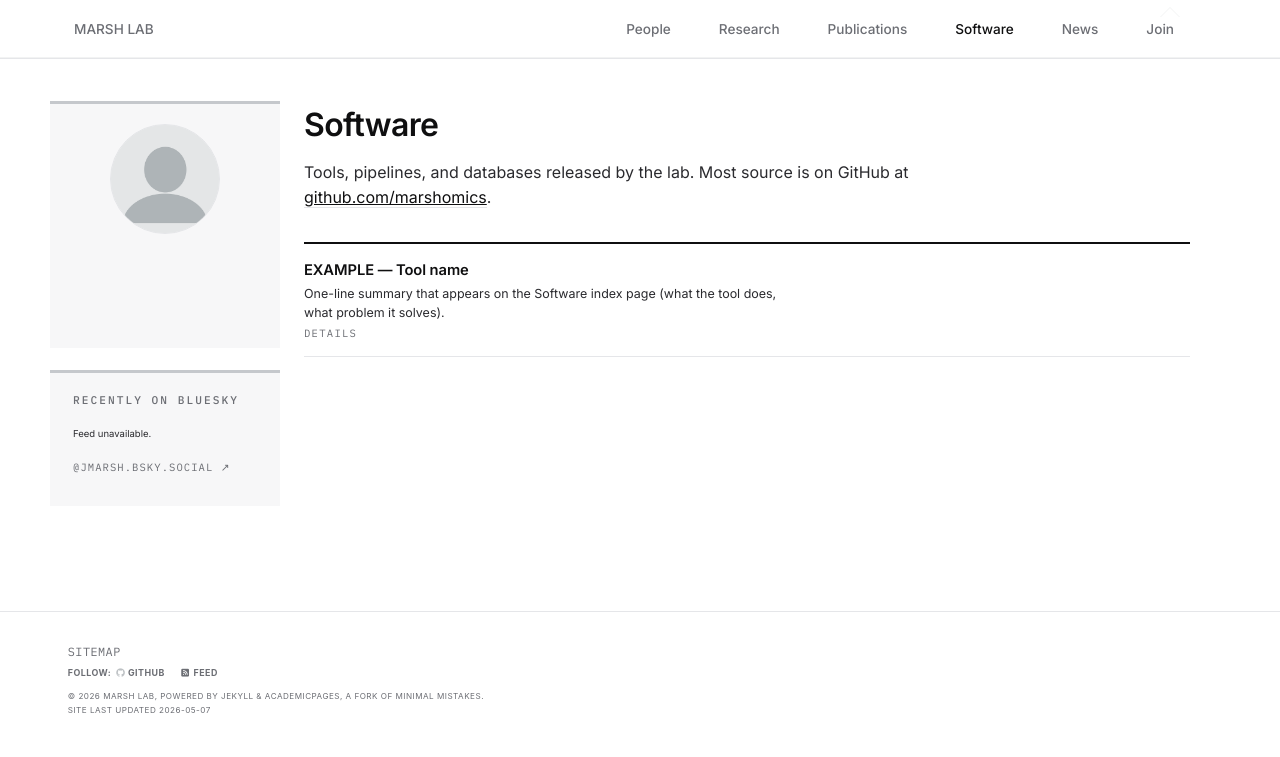
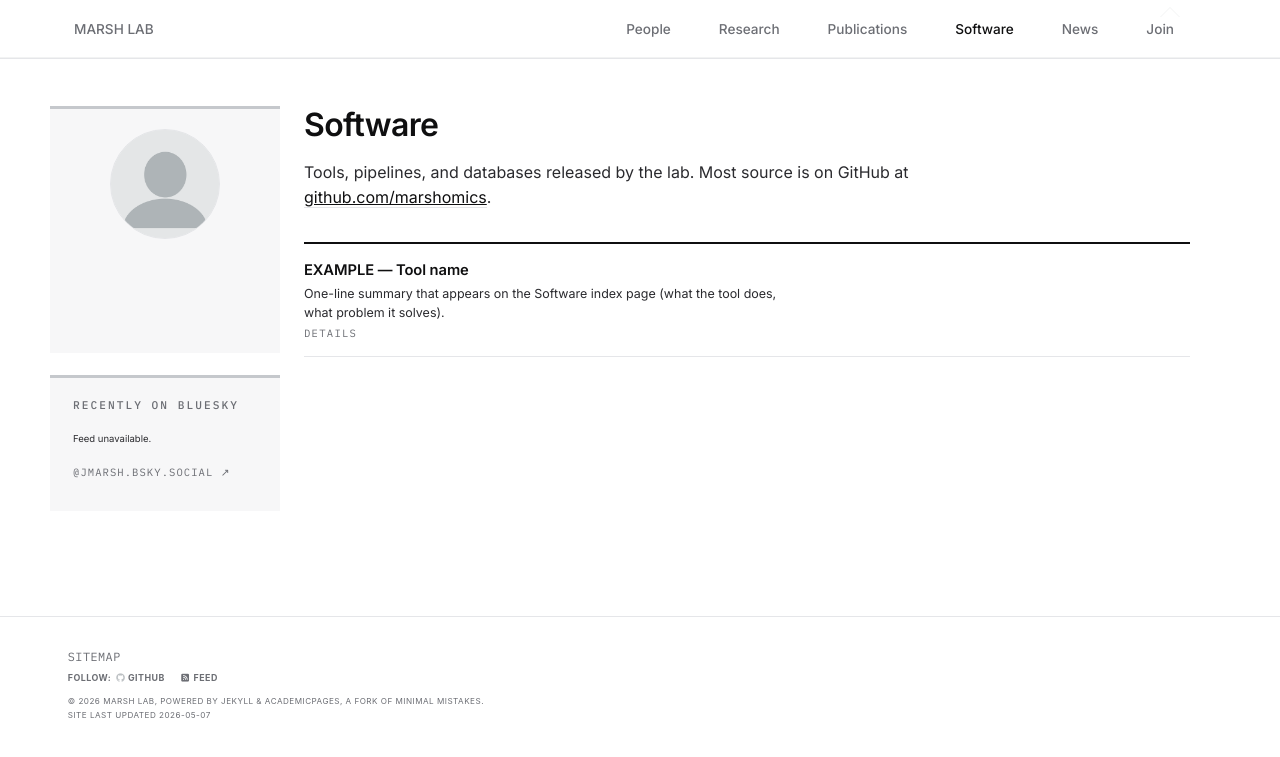
Before and after one commit to marshomics/marshomics.github.io, a Jekyll site: the page built from _pages/software.html, in a window 1280 px wide. Shown: the top 757 px of the page. Built offline with Jekyll 4.4.1, drawn with Linux system fonts in a browser that asks for light colours; a script bundle is joined from its source files by our own code; library files that are not in the unit come from our copies.

Commit message:
Update _overrides.scss

```diff
--- a/_sass/_overrides.scss
+++ b/_sass/_overrides.scss
@@ -229,7 +229,7 @@ hr {
   background: transparent !important;   /* sections carry their own gray panel bg now */
   font-size: 0.9em;
   padding: 0 !important;
-  margin: 3em 0 0 0 !important;
+  margin: 3rem 0 0 0 !important;       /* rem (root-relative) — 48px regardless of sidebar's 0.9em font-size */
   width: auto;
   float: none;
   min-width: 0;
@@ -1063,7 +1063,7 @@ p.alt-person__role {
 .jm-pubs,
 .jm-collection {
   padding: 0;
-  margin: 3em 0 0 0 !important;
+  margin: 3rem 0 0 0 !important;       /* rem so this matches the sidebar's 3rem regardless of local em context */
 }
 .jm-pubs > .alt-page__title,
 .jm-collection > .alt-page__title {
```
